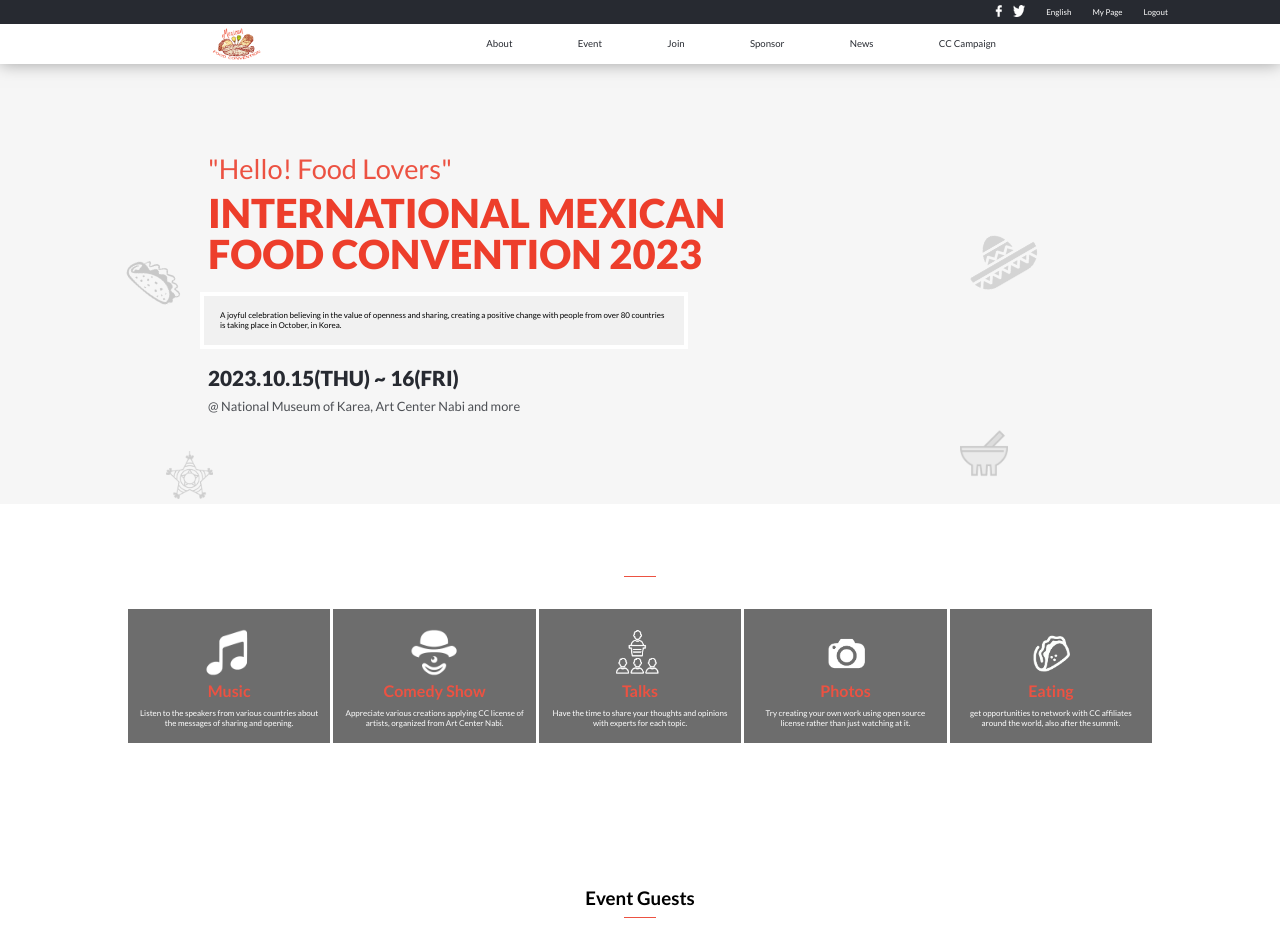
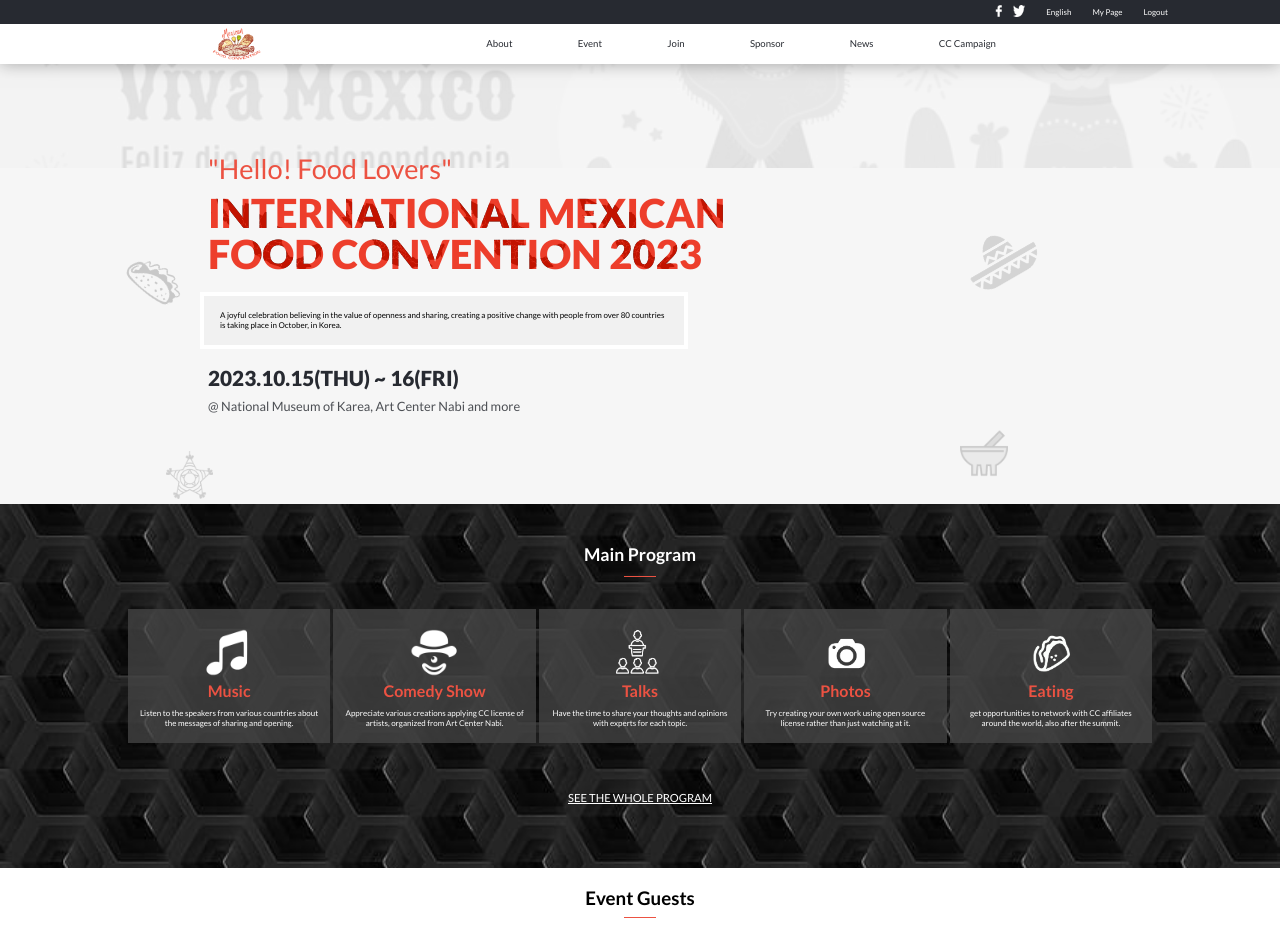
Before and after one commit to AdrianScharff/1st-Capstone-project-MexicanFood, a website: page index.html in a window 1280 px wide. Shown: the top 947 px of the page. Drawn offline with Linux system fonts and the light colour scheme; the site is published under a folder, as on GitHub Pages, so addresses that start at the root find nothing; files whose address does not match are found by name.

Commit message:
Update index.css

```diff
--- a/css/index.css
+++ b/css/index.css
@@ -92,7 +92,7 @@ body {
 }
 
 #firstMain {
-  background-image: url("/images/mxmx2.png");
+  background-image: url("./images/mxmx2.png");
   background-position: center;
   background-size: 100%;
   background-repeat: no-repeat;
@@ -108,7 +108,7 @@ body {
 
 #hello {
   font-size: 1.23rem;
-  color: #EC5242;
+  color: #ec5242;
 }
 
 #event {
@@ -117,7 +117,7 @@ body {
   margin-top: 0;
   margin-bottom: 0;
   line-height: 2.1rem;
-  background-image: url('/images/MexicanMapBlack.png');
+  background-image: url('./images/MexicanMapBlack.png');
   background-position: left;
   background-size: contain;
   -webkit-background-clip: text;
@@ -191,7 +191,7 @@ body {
 /* Mobile Program Details Section */
 
 #programDetails {
-  background-image: url('/images/darkakaka.jpg');
+  background-image: url('./images/darkakaka.jpg');
   background-size: cover;
   display: flex;
   flex-direction: column;
```
Also changed, not shown: about.html (+1 -1 lines), css/about.css (line endings or trailing spaces).
